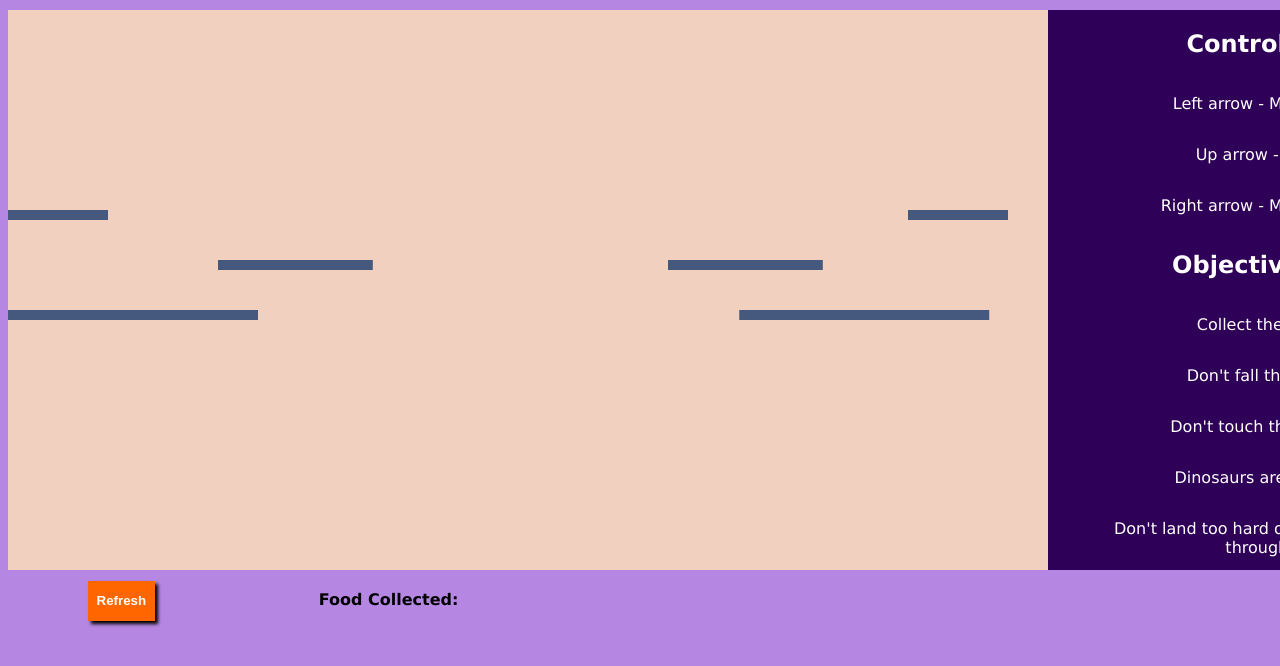
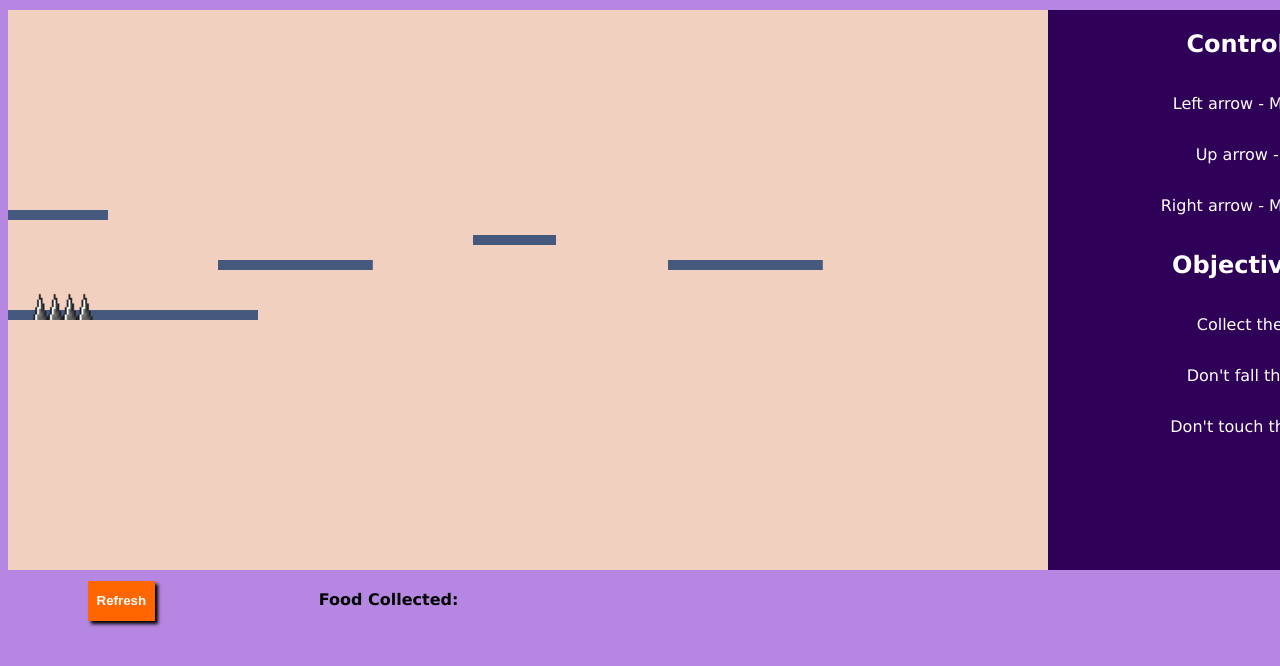
Before and after one commit to zanematero/platform-game, a plain HTML site: page index.html in a window 1280 px wide. Shown: the part 110-776 px from the top of the page. Drawn offline with Linux system fonts and the light colour scheme.

Commit message:
add spike

```diff
--- a/index.html
+++ b/index.html
@@ -26,8 +26,6 @@
             <li>Collect the food</li>
             <li>Don't fall through!</li>
             <li>Don't touch the spikes</li>
-            <li>Dinosaurs are heavy!</li>
-            <li>Don't land too hard or you might fall through!</li>
         </ul>
     </article>
 <footer>
--- a/index.js
+++ b/index.js
@@ -1,13 +1,12 @@
 // Ability to reset
 var button = document.getElementById('refreshButton');
-document.getElementById('body').onload = function(){
+body.onload = function() {
     console.log('DOM loaded')
-    document.getElementById('refreshButton').onclick = function(){
+    button.onclick = function() {
         window.location.reload()
         console.log('Page reloaded')
     }
-    // button.addEventListener('onclick', refresh);
-};
+}
 
 // Function to add player image
 function newPlayer(url){
@@ -15,39 +14,29 @@ function newPlayer(url){
     image.src = url;
     image.style.position = 'absolute';
     return image;
+};
+
+// Add spike image to canvas
+function spike(x,y){
+    if(canvas.getContext){
+        var img = new Image();
+        img.src = "assets/spike.png";
+        img.onload = function(){
+        ctx.drawImage(img,x,y)
+        }
+    }
 }
-
-// Function to add reset and score elements
-/* function move(url) {
-    let image = document.createElement('img');
-    image.src = url;
-    element.style.position = 'absolute';
-    document.body.append(image)
-    return image
-
-    function moveToCoordinates(left, bottom) {
-        element.style.left = left + 'px'
-        element.style.bottom = bottom + 'px'
-        document.getElementsByTagName('img').style.zIndex = "1";
-    }
-
-    return {
-        to: moveToCoordinates
-    }
-} */
-
-/* move(newImage('assets/turkey.png')).to(450, 140)
-move(newImage('assets/spike.png')).to(200, 140) */
 
 // Canvas creation
 function createCanvas() {
     ctx.fillStyle = "#f2d0bf";
     ctx.fillRect(0, 0, 1040, 560);
-}
+};
+
 cWidth = 1040;
 cHeight = 560;
 canvas = document.getElementById("canvas");
-ctx = canvas.getContext("2d");
+var ctx = canvas.getContext("2d");
 ctx.canvas.height = cHeight;
 ctx.canvas.width = cWidth;
 
@@ -69,29 +58,29 @@ var animation = {
     left: "assets/run_back.png",
     right: "assets/run.png",
     stand: "assets/stand.png"
-}
+};
 
 if (playerInfo.xVelocity > -1 && playerInfo.xVelocity < 1) {
     stanceCurrent = animation.stand;
-}
+};
 
 // Assigning canvas element for player to detect collision
 function createPlayer() {
     ctx.fillStyle = "#F08080";
     img = newPlayer(stanceCurrent);
     ctx.drawImage(img, (playerInfo.x + 35) - playerInfo.width, (playerInfo.y) - playerInfo.height);
-}
+};
 
 // Movement
 var keysCurrent = {
     right: false,
     left: false,
     jump: false
-}
+};
 
-var movementGravity = 0.5;
+var movementGravity = 0.25;
 
-var movementFriction = 0.5;
+var movementFriction = 0.1;
 
 function keydown(e) {
     // Left arrow
@@ -102,7 +91,7 @@ function keydown(e) {
     // Up arrow
     if (e.keyCode == 38) {
         if (playerInfo.jumping == false) {
-            playerInfo.yVelocity = -7.5;
+            playerInfo.yVelocity = -5;
             console.log('jump')
         }
     }
@@ -128,10 +117,10 @@ function keyup(e){
         keysCurrent.right = false;
         console.log('right')
     }
-}
+};
 
 // Platform creation
-var platforms = []
+var platforms = [];
 var platformCount = 5;
 
 function renderPlatform() {
@@ -139,14 +128,14 @@ function renderPlatform() {
     for (i = 0; i < platforms.length; i++) {
         ctx.fillRect(platforms[i].x, platforms[i].y, platforms[i].width, platforms[i].height);
     }
-}
+};
 
 // Platform location assignment
 function createPlatform() {
     for (i = 0; i < platformCount; i++) {
         platforms.push(
             {
-                x: 2.25 * (i * 400),
+                x: 5 * (i * 400),
                 y: 200,
                 width: 100,
                 height: 10
@@ -164,14 +153,20 @@ function createPlatform() {
                 height: 10
             },
             {
-                x: 2.25 * (i * 325),
+                x: 5 * (i * 325),
                 y: 300,
                 width: 250,
                 height: 10
             },
+            {
+                x: 2 * (i + 232.5),
+                y: 225,
+                width: 75,
+                height: 10
+            },
         );
-    }
-}
+    };
+};
 
 // Logic to check and apply movement/collision
 function checkStatus() {
@@ -184,11 +179,11 @@ function checkStatus() {
     playerInfo.jumping = true;
 
     if (keysCurrent.left) {
-        playerInfo.xVelocity = -5;
+        playerInfo.xVelocity = -3;
         stanceCurrent = animation.left;
     }
     if (keysCurrent.right) {
-        playerInfo.xVelocity = 5;
+        playerInfo.xVelocity = 3;
         stanceCurrent = animation.right;
     }
     playerInfo.y += playerInfo.yVelocity;
@@ -213,144 +208,17 @@ function checkStatus() {
     createCanvas();
     createPlayer();
     renderPlatform();
+    spike(10,250);
 }
 createPlatform();
 setInterval(checkStatus, 25);
 document.addEventListener('keydown', keydown);
 document.addEventListener('keyup', keyup);
 
-
-
-
-// Original movement mechanic
-/* function main(x, y) {
-    const element = newImage('assets/stand.png')
-    element.style.zIndex = 1;
-
-    function handleDirectionChange(direction) {
-        if (direction === null) {
-            element.src = `assets/stand.png`
-        }
-        if (direction === 'left') {
-            element.src = `assets/run_back.png`
-        }
-        if (direction === 'jump') {
-            element.src = `assets/jump.png`
-        }
-        if (direction === 'right') {
-            element.src = `assets/run.png`
-        }
-        if (direction === 'northeast') {
-            element.src = `assets/jump.png`
-        }
-        if (direction === 'northwest') {
-            element.src = `assets/jump_back.png`
-        }
-    }
-
-    move(element).withArrowKeys(x, y, handleDirectionChange)
-
-    return {
-        element: element
-    }
-} */
-
-    /* function moveWithArrowKeys(left, bottom, callback){
-        let direction = null;
-        let x = left;
-        let y = bottom;
-
-        element.style.left = x + 'px'
-        element.style.bottom = y + 'px'
-
-        function moveCharacter(){
-            if(direction === 'left'){
-                x-=1
-            }
-            if(direction === 'jump'){
-                y+=1
-            }
-            if(direction === 'right'){
-                x+=1
-            }
-            if(direction === 'northeast'){
-                x+=1
-                y+=1
-            }
-            if(direction === 'northwest'){
-                x-=1
-                y+=1
-            }
-            element.style.left = x + 'px'
-            element.style.bottom = y + 'px'
-
-            //track if character move off screen
-            if(element.style.left < -75 + 'px'){
-                reset()
-            }
-        }
-
-        setInterval(moveCharacter, 1)
-
-        document.addEventListener('keydown', function(e){
-            if(e.repeat) return;
-
-            if(e.key === 'ArrowLeft'){
-                direction = 'left'
-            }
-            if(e.key === 'ArrowUp'){
-                direction = 'jump'
-            }
-            if(e.key === 'ArrowRight'){
-                direction = 'right'
-            }
-            if(e.key === 'ArrowRight' && e.key === 'ArrowUp'){
-                direction = 'northeast'
-            }
-            if(e.key === 'ArrowLeft' && e.key === 'ArrowUp'){
-                direction = 'northwest'
-            }
-            callback(direction)
-        })
-
-        document.addEventListener('keyup', function(e){
-            direction = null
-            callback(direction)
-        })
-    } */
-
-/* function gravity(element) {
-    let y = bottom;
-    function fall(){
-        (y -= 1)
-    }
-    element.style.bottom = fall + 'px'
-    setInterval(fall, 1)
-}
-
-gravity(main) */
-
-//create main character
-/* function spawn(character,x,y) {
-const pc = character(x,y)
-}
-addEventListener(onload,spawn(main,10,130)) */
-
-//ability to reset from start if death/move off screen
-/* function reset() {
-    delete(main.newImage)
-    move(main.newImage).to(10, 130)
-} */
-
 // spike logic
 
 // const spike =
 // if player intersects with element, player is reset
-
-//platform element
-
-// death event
-// death screen includes message and replay option also include current score
 
 // if user intersects star then remove star and increase score count
 
```
Also changed, not shown: 1 other file.
